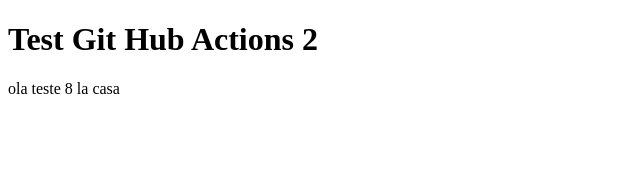
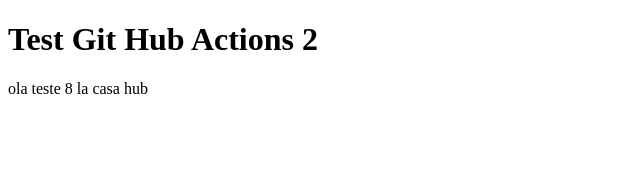
Before and after one commit to endersonlg/test-actions-coverage, a React (Create React App) app: page / in a window 1280 px wide. Shown: the top 170 px of the page, without its empty margins (0-640 px from the left). Built offline with nearby package versions, Linux system fonts and the light colour scheme.

Commit message:
translate

```diff
--- a/src/App.tsx
+++ b/src/App.tsx
@@ -4,7 +4,7 @@ import React from 'react';
 const App: React.FC = () => (
   <div className="App">
     <h1>Test Git Hub Actions 2</h1>
-    <p>ola teste 8 la casa</p>
+    <p>ola teste 8 la casa hub</p>
     {false && (
       <div>
         <h1>Este conteudo nao ira renderizar para teste</h1>
```
